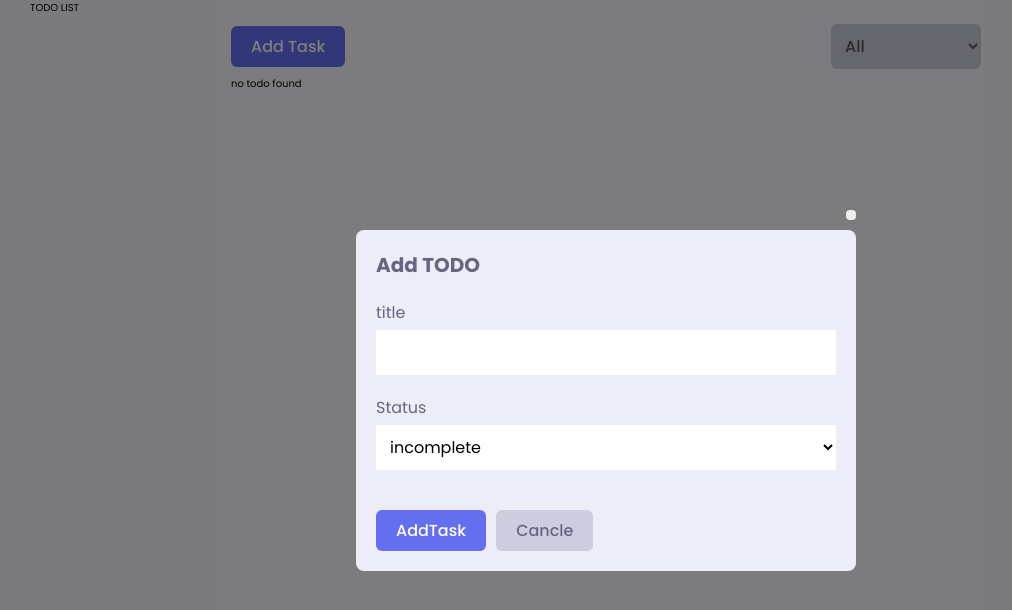
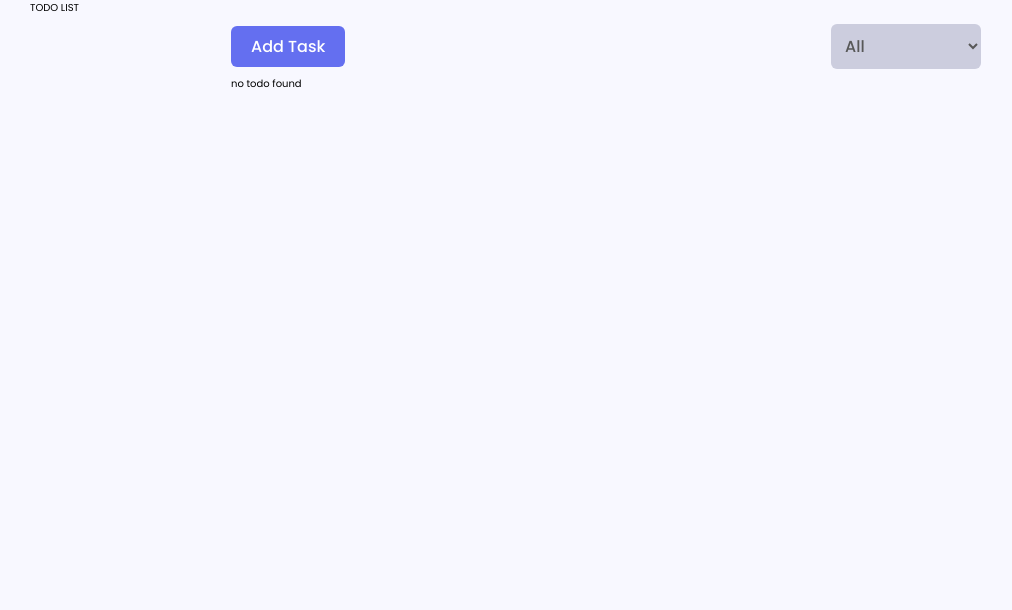
Before and after one commit to pratiga/TODO-app, a React (Create React App) app in the folder todo-app/: page / in a window 1280 px wide. Shown: the top 610 px of the page, without its empty margins (34-1046 px from the left). Built offline with nearby package versions, Linux system fonts and the light colour scheme.

Commit message:
solve error
Signed-off-by: Pratima <gaitrisanu2468@gmail.com>

```diff
--- a/todo-app/src/components/AppHeader.js
+++ b/todo-app/src/components/AppHeader.js
@@ -6,14 +6,25 @@ import styles from '../styles/modules/app.module.scss'
 
 
 function AppHeader() {
-  const [modalOpen, setModalOpen] = useState(true);
+  const [modalOpen, setModalOpen] = useState(false);
   // const dispatch = useDispatch()
+  const handleUpdate = () => {
+    setModalOpen(true)
+}
 
   return (
     <div className={styles.appHeader}>
-      <Button variant="primary" onClick={() => setModalOpen(true)}>
-        Add Task
+      <Button>
+      <div
+      onClick={() => handleUpdate()}
+      onKeyDown={() => handleUpdate()}
+
+      >
+         Add Task
+      </div>
       </Button>
+
+
       <SelectButton
         id="status"
         //onChange={(e) => updateFilter(e)}
```
